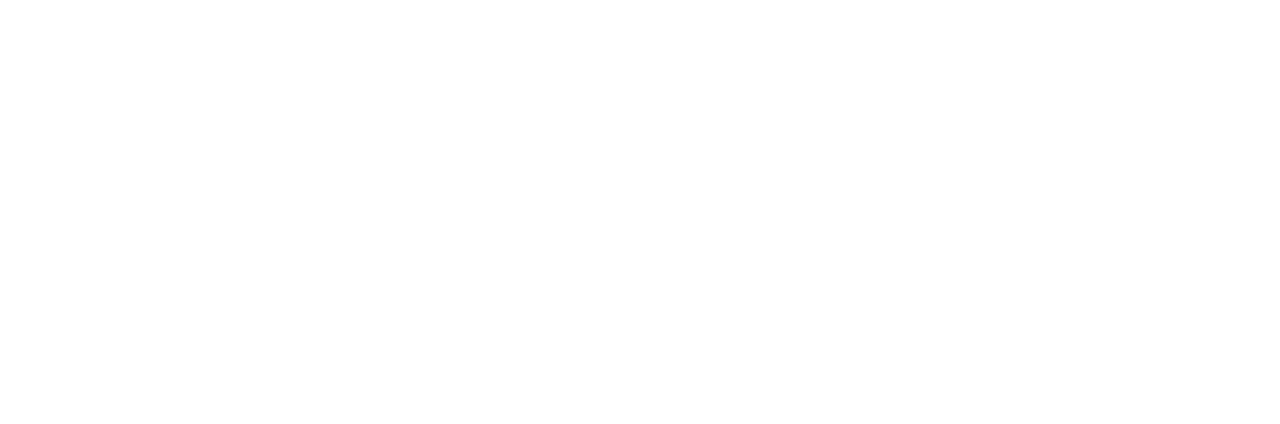
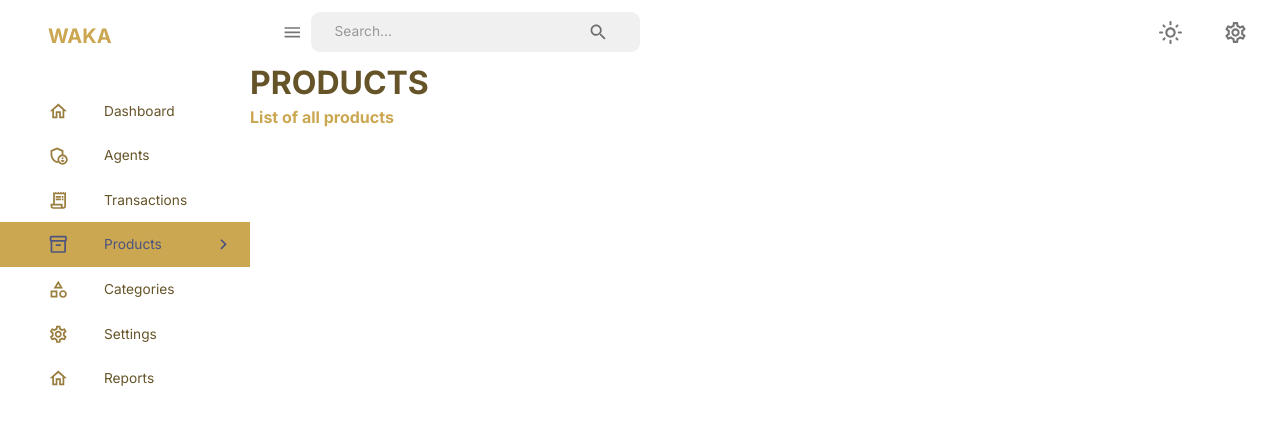
Before and after one commit to mgorem/waka-web, a React (Create React App) app: page /products in a window 1280 px wide. Before the commit this address had no page. Shown: the top 424 px of the page. Built offline with nearby package versions, Linux system fonts and the light colour scheme.

Commit message:
add products page, header typography

```diff
--- a/src/App.js
+++ b/src/App.js
@@ -6,6 +6,11 @@
 import { BrowserRouter, Routes, Route, Navigate } from "react-router-dom";
 import Dashboard from "./views/dashboard";
 import Layout from "./views/layout";
+import Agents from "views/agents";
+import Transactions from "views/transactions";
+import Products from "./views/products";
+import Categories from "views/categories";
+import Settings from "views/settings";
 
 function App() {
   const mode = useSelector((state) => state.global.mode);
@@ -19,6 +24,11 @@
             <Route element={<Layout />}>
               <Route path="/" element={<Navigate to="dashboard" replace />} />
               <Route path="/dashboard" element={<Dashboard />} />
+              <Route path="/agents" element={<Agents />} />
+              <Route path="/transactions" element={<Transactions />} />
+              <Route path="/products" element={<Products />} />
+              <Route path="/categories" element={<Categories />} />
+              <Route path="/settings" element={<Settings />} />
             </Route>
           </Routes>
         </ThemeProvider>
--- /dev/null
+++ b/src/components/Header.jsx
@@ -0,0 +1,28 @@
+import React from "react";
+import { Typography, Box, useTheme } from "@mui/material";
+
+const Header = ({ title, subtitle }) => {
+  const theme = useTheme();
+  return (
+    <Box>
+      <Typography
+        variant="h2"
+        color={theme.palette.secondary[100]}
+        fontWeight="bold"
+        sx={{ mb: "5px" }}
+      >
+        {title}
+      </Typography>
+      <Typography
+        variant="h5"
+        color={theme.palette.secondary[300]}
+        fontWeight="bold"
+        sx={{ mb: "5px" }}
+      >
+        {subtitle}
+      </Typography>
+    </Box>
+  );
+};
+
+export default Header;
--- a/src/components/Sidebar.jsx
+++ b/src/components/Sidebar.jsx
@@ -18,6 +18,8 @@
   ChevronLeft,
   ChevronRightOutlined,
   HomeOutlined,
+  CategoryOutlined,
+  Inventory2Outlined,
   ShoppingCartOutlined,
   Groups20Outlined,
   PublicOutlined,
@@ -51,11 +53,11 @@
   },
   {
     text: "Products",
-    icon: <HomeOutlined />,
+    icon: <Inventory2Outlined />,
   },
   {
     text: "Categories",
-    icon: <HomeOutlined />,
+    icon: <CategoryOutlined />,
   },
   // {
   //   text: "Others",
--- /dev/null
+++ b/src/views/agents/index.jsx
@@ -0,0 +1,7 @@
+import React from "react";
+
+const Agents = () => {
+  return <div>Agents</div>;
+};
+
+export default Agents;
--- /dev/null
+++ b/src/views/categories/index.jsx
@@ -0,0 +1,7 @@
+import React from "react";
+
+const Categories = () => {
+  return <div>Categories</div>;
+};
+
+export default Categories;
--- a/src/views/layout/index.jsx
+++ b/src/views/layout/index.jsx
@@ -17,11 +17,13 @@
         isSidebarOpen={isSidebarOpen}
         setIsSidebarOpen={setIsSidebarOpen}
       />
-      <Navbar
-        isSidebarOpen={isSidebarOpen}
-        setIsSidebarOpen={setIsSidebarOpen}
-      />
-      <Outlet />
+      <Box flexGrow={1}>
+        <Navbar
+          isSidebarOpen={isSidebarOpen}
+          setIsSidebarOpen={setIsSidebarOpen}
+        />
+        <Outlet />
+      </Box>
     </Box>
   );
 };
--- /dev/null
+++ b/src/views/products/index.jsx
@@ -0,0 +1,25 @@
+import React, { useState } from "react";
+import {
+  Box,
+  Card,
+  CardActions,
+  CardContent,
+  Collapse,
+  Button,
+  Typography,
+  Rating,
+  useTheme,
+  useMediaQuery,
+} from "@mui/material";
+// import { useGetProductsQuery } from "state/api";
+import Header from "components/Header";
+
+const Products = () => {
+  return (
+    <Box>
+      <Header title="PRODUCTS" subtitle="List of all products" />
+    </Box>
+  );
+};
+
+export default Products;
--- /dev/null
+++ b/src/views/settings/index.jsx
@@ -0,0 +1,7 @@
+import React from "react";
+
+const Settings = () => {
+  return <div>Settings</div>;
+};
+
+export default Settings;
--- /dev/null
+++ b/src/views/transactions/index.jsx
@@ -0,0 +1,7 @@
+import React from "react";
+
+const Transactions = () => {
+  return <div>Transactions</div>;
+};
+
+export default Transactions;
```
